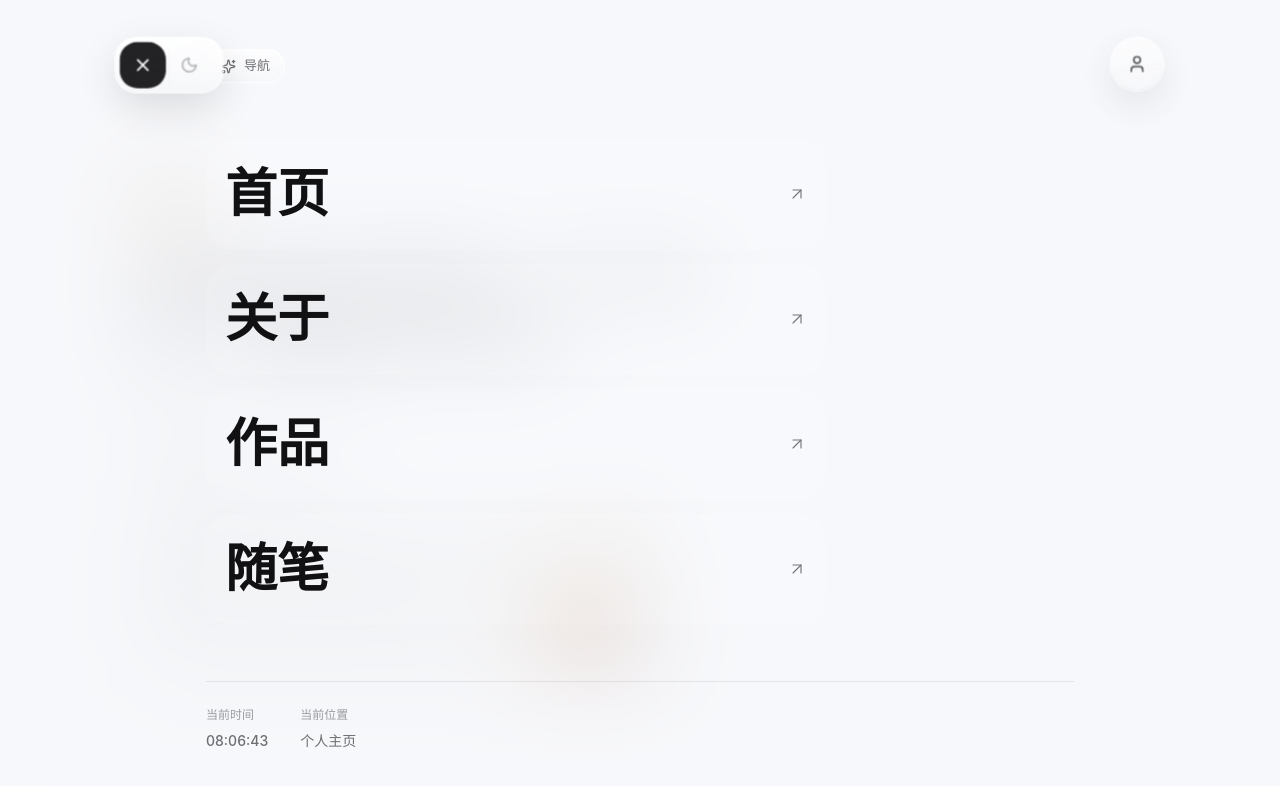
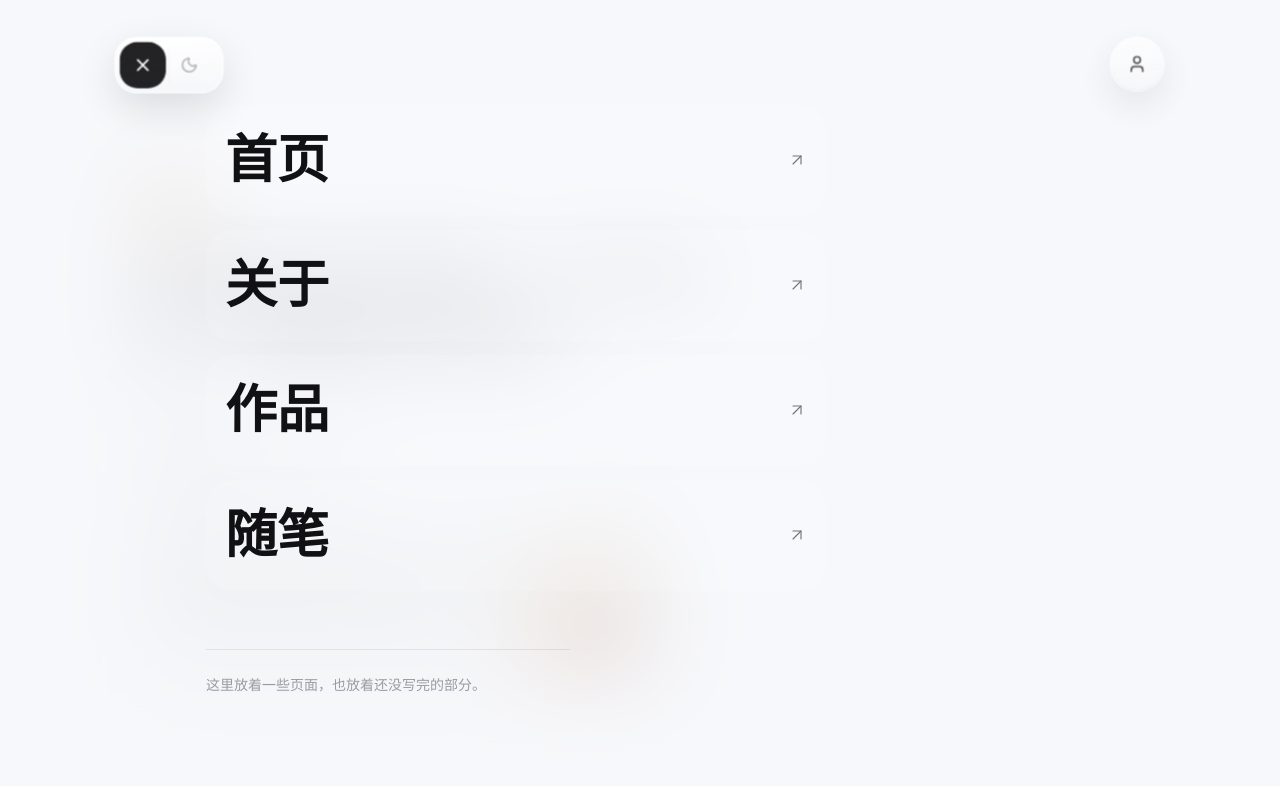
Before and after one commit to JxdCap/me, a React (Vite) app in the folder web/: page / in a window 1280 px wide. Both pictures are taken after a click on the button 143 px from the left and 65 px from the top of the page. Shown: the top 786 px of the page. Built offline with nearby package versions, Linux system fonts and the light colour scheme.

Commit message:
菜单也收口了

```diff
--- a/web/src/components/Header.tsx
+++ b/web/src/components/Header.tsx
@@ -5,8 +5,7 @@ import {
   ArrowUpRight,
   Sun,
   Moon,
-  User,
-  Sparkles
+  User
 } from 'lucide-react'
 
 const menuItems = [
@@ -33,16 +32,10 @@ export function Header({
   isReceded = false,
   isHiddenFromAssistiveTech = false,
 }: HeaderProps) {
-  const [time, setTime] = useState(new Date())
   const menuButtonRef = useRef<HTMLButtonElement>(null)
   const firstIndexLinkRef = useRef<HTMLAnchorElement>(null)
   const indexContentRef = useRef<HTMLDivElement>(null)
   const hasOpenedMenuRef = useRef(false)
-
-  useEffect(() => {
-    const timer = setInterval(() => setTime(new Date()), 1000)
-    return () => clearInterval(timer)
-  }, [])
 
   useEffect(() => {
     const handleKeyDown = (e: KeyboardEvent) => {
@@ -135,11 +128,6 @@ export function Header({
         }}
       >
         <div className="index-content" ref={indexContentRef}>
-          <div className="index-kicker" aria-hidden="true">
-            <Sparkles size={15} />
-            <span>导航</span>
-          </div>
-
           <nav className="index-nav" aria-label="站点导航">
             {menuItems.map((item, index) => (
               <a
@@ -157,18 +145,7 @@ export function Header({
             ))}
           </nav>
 
-          <div className="index-footer">
-            <div className="footer-item">
-              <span className="footer-label">当前时间</span>
-              <span className="footer-value">
-                {time.toLocaleTimeString('en-US', { hour12: false, hour: '2-digit', minute: '2-digit', second: '2-digit' })}
-              </span>
-            </div>
-            <div className="footer-item">
-              <span className="footer-label">当前位置</span>
-              <span className="footer-value">个人主页</span>
-            </div>
-          </div>
+          <p className="index-footer-note">这里放着一些页面，也放着还没写完的部分。</p>
         </div>
       </div>
     </>
--- a/web/src/styles/home.css
+++ b/web/src/styles/home.css
@@ -285,7 +285,7 @@
   padding: 0 clamp(26px, 6vw, 56px);
   display: flex;
   flex-direction: column;
-  gap: clamp(34px, 7vh, 72px);
+  gap: clamp(26px, 6vh, 56px);
   transform: translateY(10px) scale(0.985);
   opacity: 0;
   transition: transform var(--motion-sheet) var(--ease-apple),
@@ -295,24 +295,6 @@
 .index-overlay.is-open .index-content {
   transform: translateY(0) scale(1);
   opacity: 1;
-}
-
-.index-kicker {
-  width: fit-content;
-  display: inline-flex;
-  align-items: center;
-  gap: 8px;
-  min-height: 34px;
-  padding: 0 14px;
-  border-radius: 999px;
-  color: var(--text-muted);
-  background: var(--material-control-glass);
-  border: 1px solid var(--glass-edge);
-  box-shadow: inset 0 1px 0 var(--glass-edge);
-  backdrop-filter: blur(20px) saturate(160%);
-  -webkit-backdrop-filter: blur(20px) saturate(160%);
-  font-size: 13px;
-  font-weight: 560;
 }
 
 .index-nav {
@@ -373,37 +355,20 @@
   transform: translate(3px, -3px) scale(1);
 }
 
-.index-footer {
-  display: flex;
-  flex-wrap: wrap;
-  gap: 32px;
+.index-footer-note {
+  margin: 10px 0 0;
   padding-top: 24px;
   border-top: 1px solid var(--border-color);
+  font-size: 14px;
+  line-height: 1.5;
+  color: var(--text-dim);
+  max-width: 26em;
   opacity: 0;
 }
 
-.index-overlay.is-open .index-footer {
+.index-overlay.is-open .index-footer-note {
   opacity: 1;
   transition: opacity var(--motion-sheet) ease 0.28s;
-}
-
-.footer-item {
-  display: flex;
-  gap: 6px;
-  flex-direction: column;
-}
-
-.footer-label {
-  font-size: 12px;
-  font-weight: 520;
-  letter-spacing: 0;
-  color: var(--text-dim);
-}
-
-.footer-value {
-  font-size: 14px;
-  font-weight: 540;
-  color: var(--text-muted);
 }
 
 /* ==========================================================================
```
